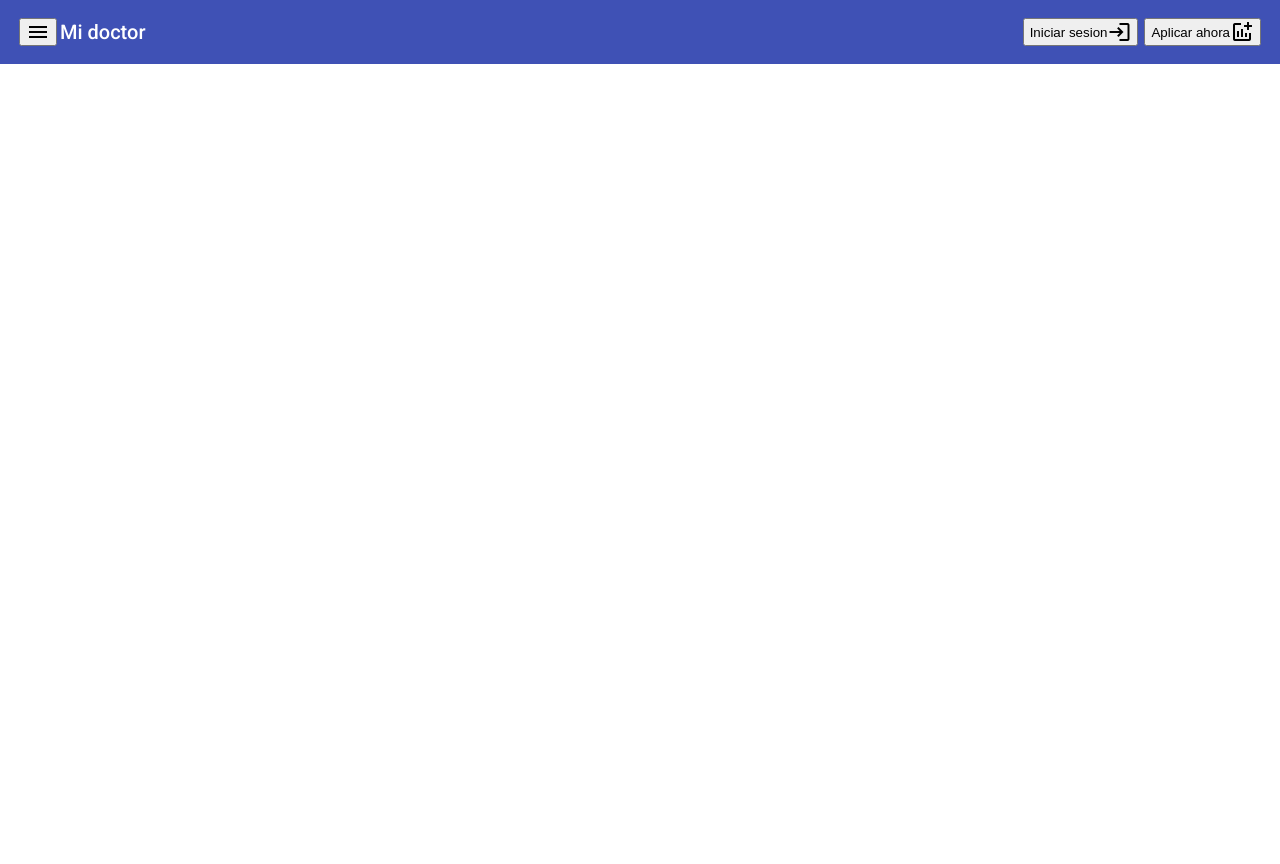
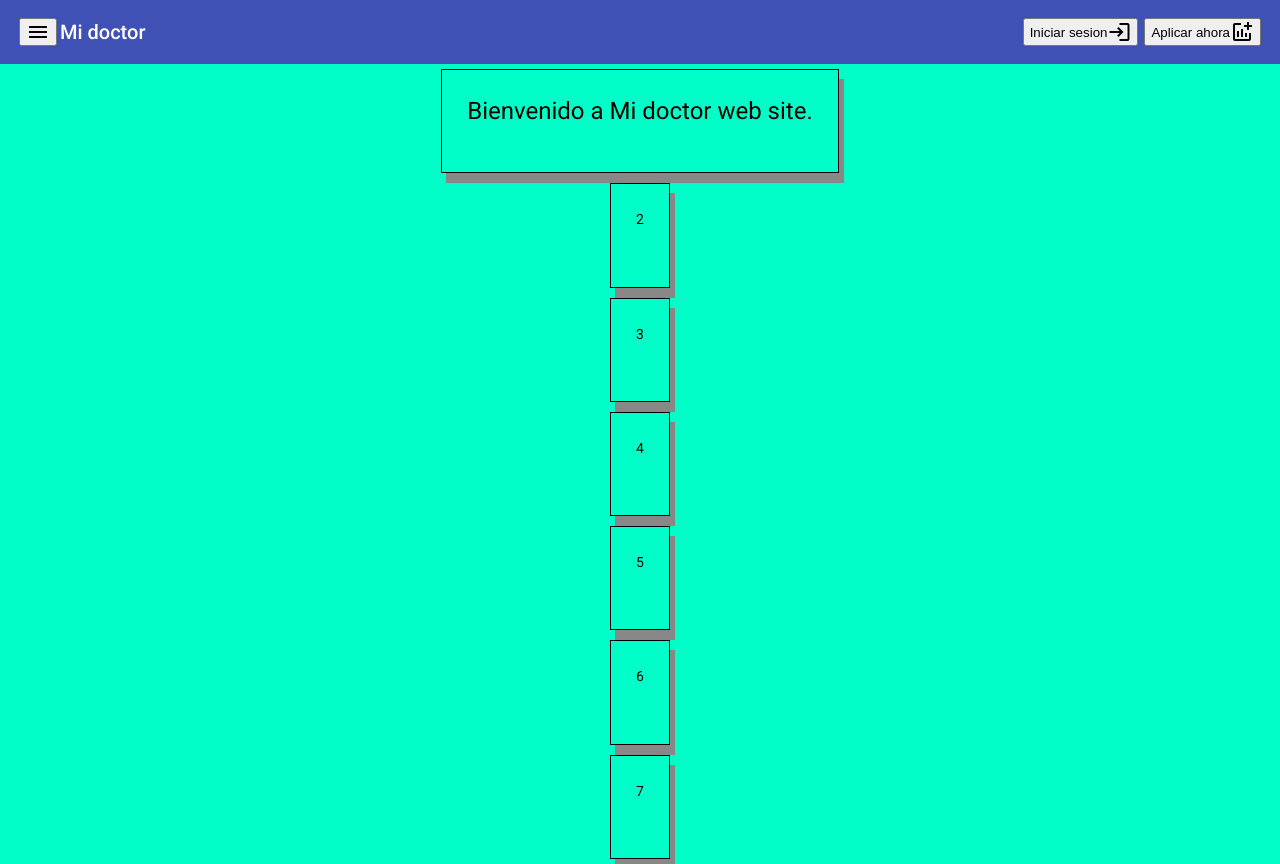
Before and after one commit to MasterTechHn/midoctor-app, an Angular app: page / in a window 1280 px wide. Before the commit the page ends 800 px from the top, so only its background shows below. Built offline with nearby package versions, Linux system fonts and the light colour scheme.

Commit message:
index mockup

```diff
--- a/src/app/app.component.css
+++ b/src/app/app.component.css
@@ -10,3 +10,30 @@
   white-space: nowrap;
 
 */
+
+body {
+  margin: 0;
+}
+
+.main-container {
+  background-color: rgb(0, 255, 200);
+  height: 100%;
+  display: flex;
+  box-sizing: border-box;
+  align-items: center;
+  justify-content: center;
+  flex-direction: column;
+}
+
+.main-hero {
+  justify-content: center;
+}
+
+.container-box {
+  width: auto;
+  height: 55px;
+  border: solid 1px;
+  margin: 5px 10px;
+  padding: 25px 25px;
+  box-shadow: 5px 10px #888888;
+}
--- a/src/app/app.component.html
+++ b/src/app/app.component.html
@@ -1 +1,15 @@
 <app-nav-hero></app-nav-hero>
+
+<div class="main-container">
+  <div class="container-box">
+    <div class="main-hero">
+      <h1>Bienvenido a Mi doctor web site.</h1>
+    </div>
+  </div>
+  <div class="container-box">2</div>
+  <div class="container-box">3</div>
+  <div class="container-box">4</div>
+  <div class="container-box">5</div>
+  <div class="container-box">6</div>
+  <div class="container-box">7</div>
+</div>
--- a/src/app/nav-hero/nav-hero.component.html
+++ b/src/app/nav-hero/nav-hero.component.html
@@ -5,7 +5,7 @@
           <mat-icon>menu</mat-icon>
         </button>
 
-        <h1>Mi doctor</h1>
+        <span>Mi doctor</span>
         <span class="example-spacer"></span>
 
         <button mat-icon-button class="example-icon">
```
